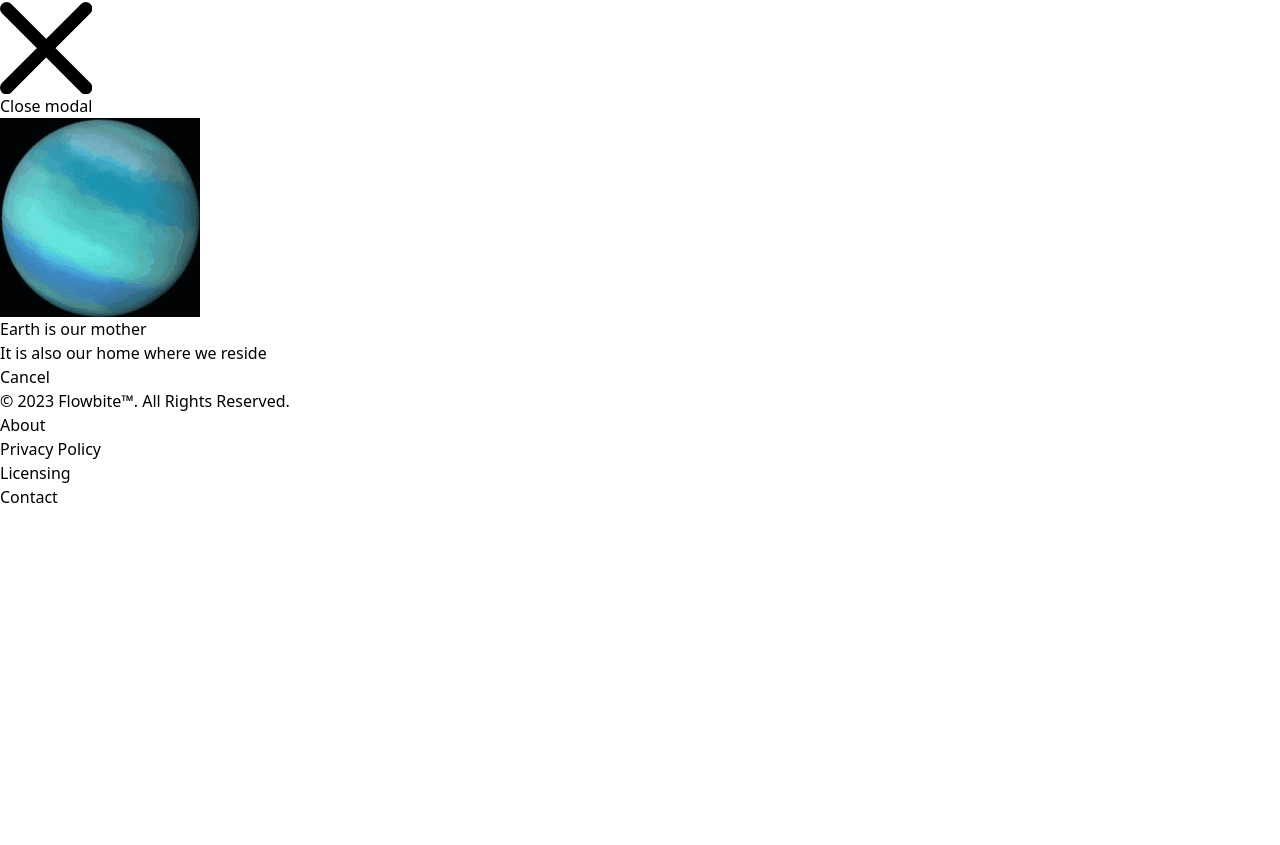
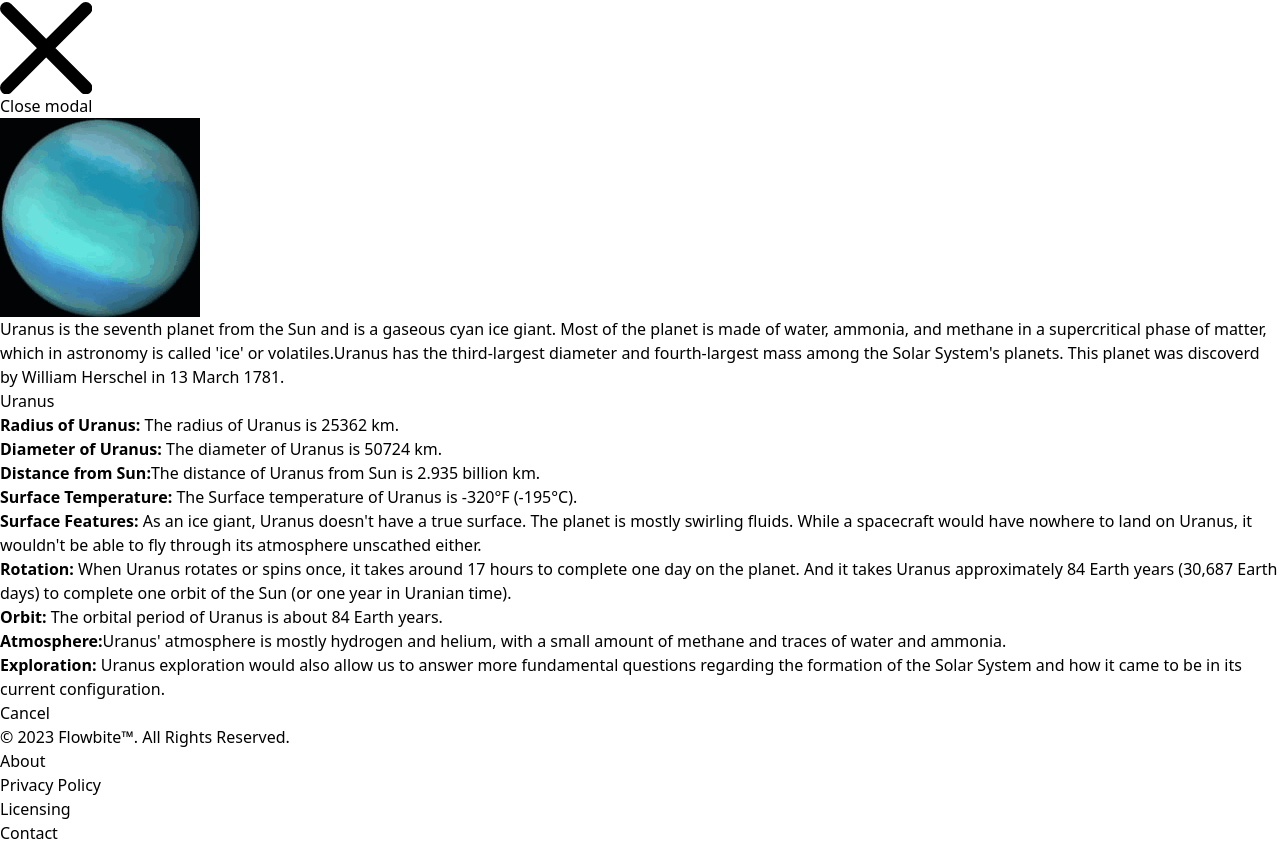
Before and after one commit to kis-hor/nasa_sample_app, a React (Vite) app: page / in a window 1280 px wide. Shown: the part 8684-9529 px from the top of the page. Before the commit the page ends 9193 px from the top, so only its background shows below. Built offline with nearby package versions, Linux system fonts and the light colour scheme.

Commit message:
Uranus Again

```diff
--- a/src/components/Uranus.jsx
+++ b/src/components/Uranus.jsx
@@ -27,11 +27,22 @@ const Uranus = () => {
                 </div>
                 <div className="p-6 space-y-6">
                 <img className="object-cover h-56 w-auto mx-auto" src="../../../images/Uranus.gif" alt="Earth" />
-                  <p className="text-base leading-relaxed text-gray-500 dark:text-gray-400">
-                    Earth is our mother
+                  <p className="text-base leading-relaxed text-gray-500 dark:text-gray-400 text-justify">
+                  Uranus is the seventh planet from the Sun and is a gaseous cyan ice giant. Most of the planet is made of water, ammonia, and methane in a supercritical phase of matter, which in astronomy is called 'ice' or volatiles.Uranus has the third-largest diameter and fourth-largest mass among the Solar System's planets. This planet was discoverd by William Herschel in 13 March 1781.
                   </p>
-                  <p className="text-base leading-relaxed text-gray-500 dark:text-gray-400">
-                    It is also our home where we reside
+                  <p className="text-base leading-relaxed text-gray-500 dark:text-gray-400 text-justify">
+                  <h1 className="text-3xl mb-3">Uranus</h1>
+                  <ul>
+                      <li><strong>Radius of Uranus:</strong> The radius of Uranus is 25362 km.</li>
+                      <li><strong>Diameter of Uranus:</strong> The diameter of Uranus is 50724 km.</li>
+                      <li><strong>Distance from Sun:</strong>The distance of Uranus from Sun is 2.935 billion km.</li>
+                      <li><strong>Surface Temperature:</strong> The Surface temperature of Uranus is -320&deg;F (-195&deg;C).</li>
+                      <li><strong>Surface Features:</strong>  As an ice giant, Uranus doesn't have a true surface. The planet is mostly swirling fluids. While a spacecraft would have nowhere to land on Uranus, it wouldn't be able to fly through its atmosphere unscathed either.</li>
+                      <li><strong>Rotation:</strong> When Uranus rotates or spins once, it takes around 17 hours to complete one day on the planet. And it takes Uranus approximately 84 Earth years (30,687 Earth days) to complete one orbit of the Sun (or one year in Uranian time).</li>
+                      <li><strong>Orbit:</strong> The orbital period of Uranus is about 84 Earth years.</li>
+                      <li><strong>Atmosphere:</strong>Uranus' atmosphere is mostly hydrogen and helium, with a small amount of methane and traces of water and ammonia.</li>
+                      <li><strong>Exploration:</strong> Uranus exploration would also allow us to answer more fundamental questions regarding the formation of the Solar System and how it came to be in its current configuration.</li>
+                    </ul>
                   </p>
                 </div>
                 <div className="flex items-center p-6 space-x-2 border-t border-gray-200 rounded-b dark:border-gray-600">
```
